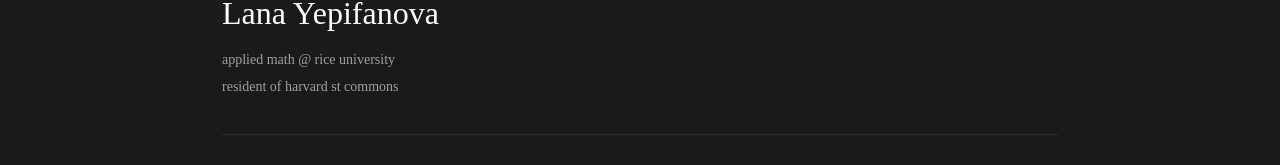
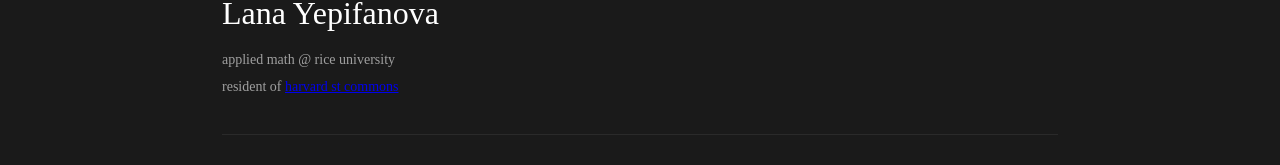
Before and after one commit to lanayepifanova/me, a plain HTML site: page index.html in a window 1280 px wide. Shown: the part 177-342 px from the top of the page. Drawn offline with Linux system fonts and the light colour scheme.

Commit message:
Update index.html

```diff
--- a/index.html
+++ b/index.html
@@ -259,7 +259,7 @@
             <div class="hero">
                 <h1>Lana Yepifanova</h1>
                 <p>applied math @ rice university</p>
-                <p>resident of harvard st commons</p>
+                <p>resident of <a href="https://www.harvardst.co" target="_blank">harvard st commons</a></p>
             </div>
 
             <h2 class="section-title">internships</h2>
```
